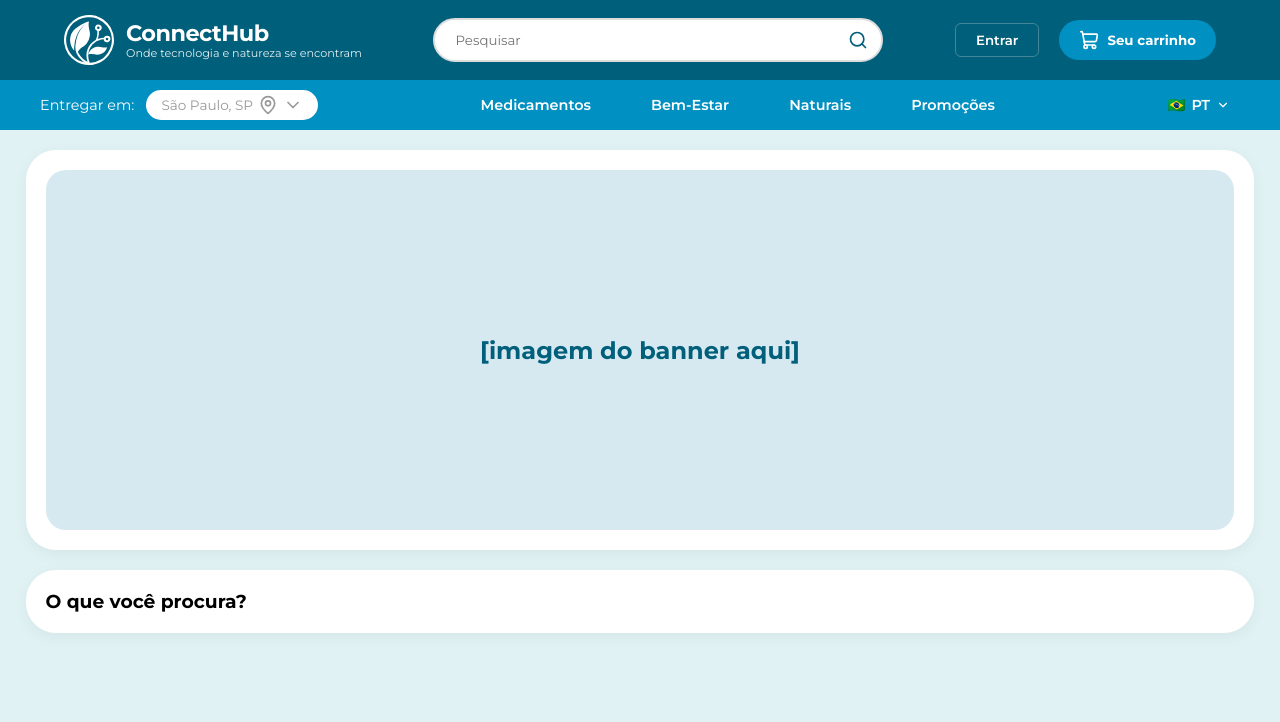
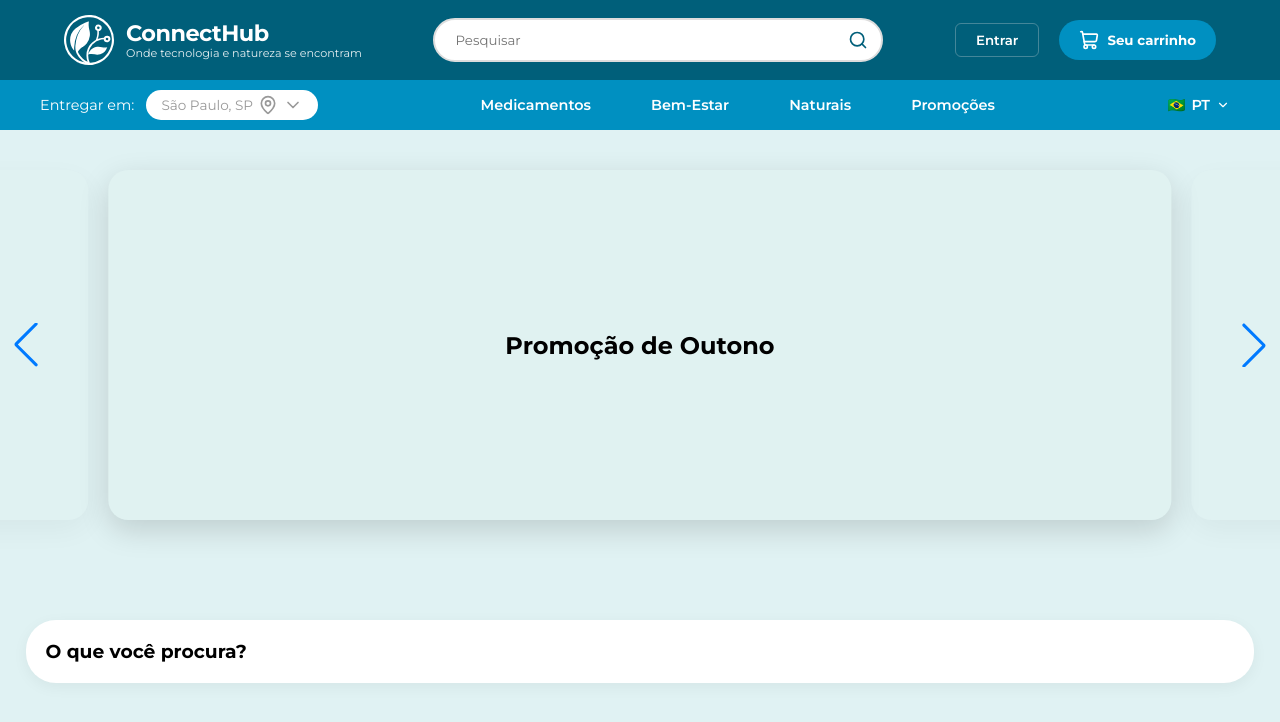
Before and after one commit to thiagopecli/ihealthbrasil, a React app in the folder frontend/: page / in a window 1280 px wide. Shown: the top 722 px of the page. Built offline with nearby package versions, Linux system fonts and the light colour scheme; the HTML template or start-up script is replaced by a standard one.

Commit message:
Carrossel de banners

```diff
--- a/frontend/package.json
+++ b/frontend/package.json
@@ -12,7 +12,8 @@
   "dependencies": {
     "lucide-react": "^1.7.0",
     "react": "^19.2.4",
-    "react-dom": "^19.2.4"
+    "react-dom": "^19.2.4",
+    "swiper": "^12.1.3"
   },
   "devDependencies": {
     "@eslint/js": "^9.39.4",
--- a/frontend/src/App.css
+++ b/frontend/src/App.css
@@ -191,18 +191,6 @@ body {
   flex-direction: column;
 }
 
-.main-banner {
-  width: 100%;
-  height: 360px;
-  border-radius: 20px;
-  background-color: #D6E9F0;
-  display: flex;
-  align-items: center;
-  justify-content: center;
-  font-weight: bold;
-  color: #005F7A;
-}
-
 .login-btn {
   background: transparent !important;
   border: 1px solid rgba(225, 225, 225, 0.3);
@@ -287,3 +275,47 @@ body {
 .lang-dropdown li:hover {
   background-color: var(--azul-muito-claro);
 }
+
+.main-banner {
+    width: 100%;
+    padding: 40px 0 80px 0;
+    overflow: hidden;
+    position: relative;
+}
+
+.mySwiper {
+    width: 100%;
+    overflow: visible !important;
+}
+
+.swiper-slide {
+    opacity: 0.3;
+    transform: scale(0.85);
+    transition: all 0.5s ease;
+    z-index: 1;
+}
+
+.swiper-slide-active {
+    opacity: 1;
+    transform: scale(1);
+    z-index: 10 !important;
+}
+
+.banner-item {
+    height: 350px;
+    border-radius: 20px;
+    display: flex;
+    flex-direction: column;
+    justify-content: center;
+    align-items: center;
+    box-shadow: 0 10px 30px rgba(0,0,0,0.15);
+}
+
+.swiper-pagination {
+    display: flex !important;
+    justify-content: center !important;
+    align-items: center !important;
+    gap: 8px;
+    left: 0 !important;
+    width: 100% !important;
+}
--- a/frontend/src/App.jsx
+++ b/frontend/src/App.jsx
@@ -1,7 +1,12 @@
 import './App.css'
+import { Swiper, SwiperSlide } from 'swiper/react';
+import { Navigation, Pagination, Autoplay } from 'swiper/modules';
 import logoImg from './assets/Logo_ConnectHub_Branca.svg'
-import {useState, useEffect, useRef} from 'react';
-import {Search, ShoppingCart, MapPin, ChevronDown,} from 'lucide-react'
+import { useState, useEffect, useRef } from 'react';
+import { Search, ShoppingCart, MapPin, ChevronDown } from 'lucide-react'
+import 'swiper/css'
+import 'swiper/css/navigation'
+import 'swiper/css/pagination'
 
 function App() {
   const [isLangOpen, setIsLangOpen] = useState(false);
@@ -18,6 +23,14 @@ function App() {
       document.removeEventListener("mousedown", handleClickFora);
     };
   }, [langRef])
+
+  const banners = [
+    { id: 1, title: 'Promoção de Outono', color: '#e0f2f1'},
+    { id: 1, title: 'Novidades de Bem-Estas', color: '#e0f2f1'},
+    { id: 1, title: 'Entrega Rápida', color: '#e0f2f1'}
+  ];
+
+  const displayBanners = [...banners, ...banners, ...banners]
 
   return (
     <div className='app-container'>
@@ -77,21 +90,40 @@ function App() {
         </ul>
       )}
     </div>
+      </div>
 
-      </div>
-      <main className='content'>
-        <div className='content-wrapper'>
-          <section className='main-banner'>
-            <h2>[imagem do banner aqui]</h2>
-          </section>
-          <section className='categories-preview'>
-          </section>
-        </div>
+      <section className='main-banner'>
+        <Swiper
+          modules={[Navigation, Pagination, Autoplay]}
+          slidesPerView={1.2}
+          centeredSlides={true}
+          spaceBetween={20}
+          loop={true}
+          loopedSlides={3}
+          loopAdditionalSlides={3}
+          speed={600}
+          pagination={{ clickable: true,
+            renderBullet: function (index, className){
+              if (index > 3) return "";
+              return `<span class"${className}"></span>`;
+            },
+           }}
+          navigation={true}
+          className="mySwiper"
+>
+          {displayBanners.map((banner, index) => (
+            <SwiperSlide key={index}>
+              <div className='banner-item' style={{ backgroundColor: banner.color }}>
+                <h2>{banner.title}</h2>
+              </div>
+            </SwiperSlide>
+          ))}
+        </Swiper>
+      </section>
 
         <div className='content-wrapper'>
           <h3>O que você procura?</h3>
         </div>
-      </main>
     </div>
   )
 }
```
Also changed, not shown: 1 other file (tests, documents, lock files or other folders).
